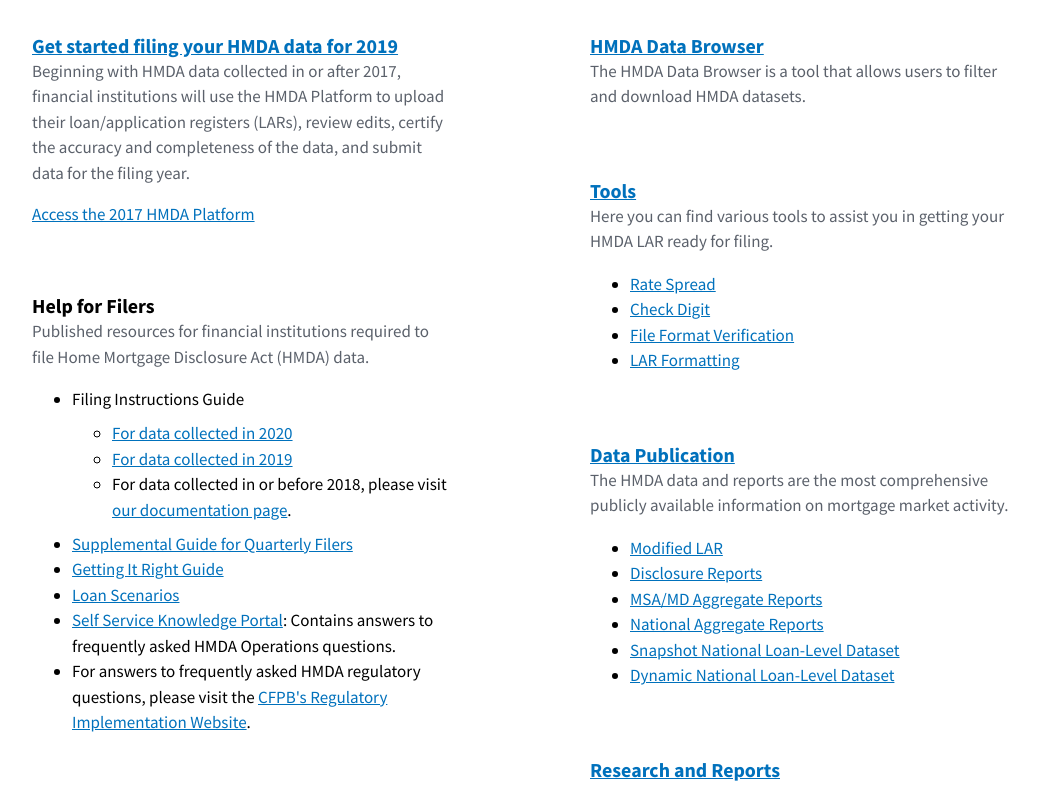
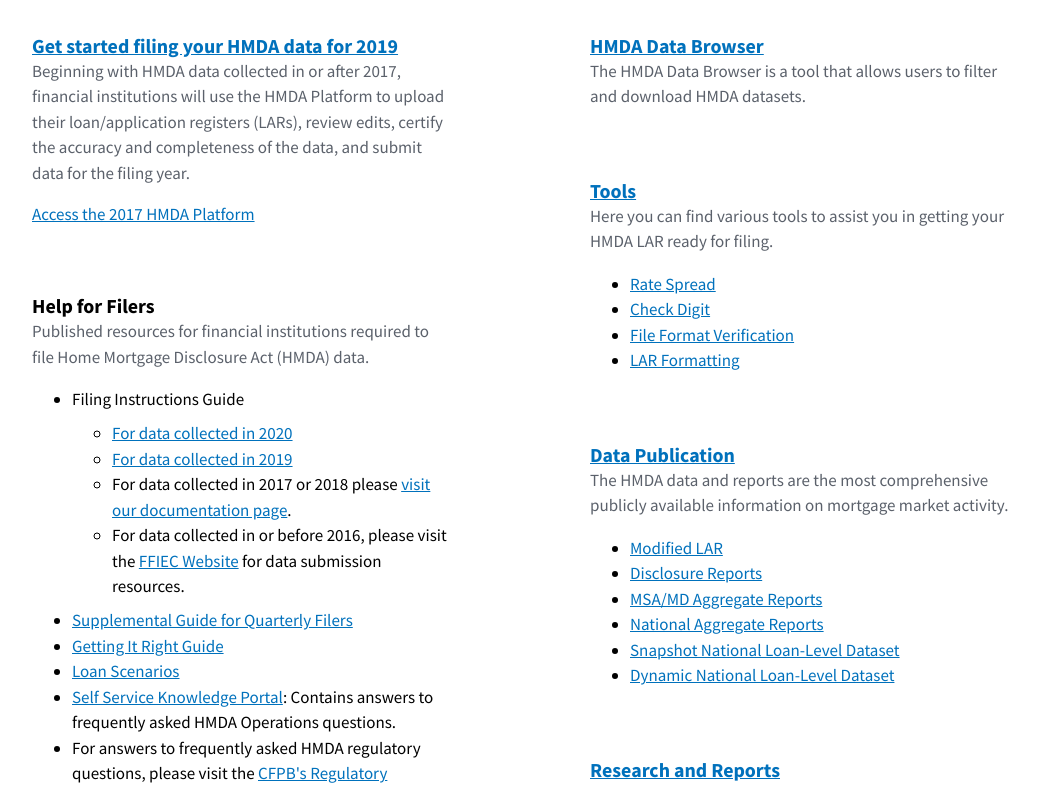
Before and after one commit to cfpb/hmda-homepage, a React (Create React App) app: page / in a window 1280 px wide. Shown: the part 385-1170 px from the top of the page, without its empty margins (118-1157 px from the left). Built offline with nearby package versions, Linux system fonts and the light colour scheme.

Commit message:
Update FIG links

```diff
--- a/src/Home.jsx
+++ b/src/Home.jsx
@@ -81,13 +81,22 @@
                   </a>
                 </li>
                 <li>
-                  For data collected in or before 2018, please visit{' '}
+                  For data collected in 2017 or 2018 please{' '}
                   <a
                     href="/documentation/2018/fig/"
                   >
-                    our documentation page
+                    visit our documentation page
                   </a>
                   .
+                </li>
+                <li>
+                  For data collected in or before 2016, please visit the{' '}
+                  <a
+                    href="https://www.ffiec.gov/hmda/fileformats.htm"
+                  >
+                    FFIEC Website
+                  </a>{' '}
+                  for data submission resources.
                 </li>
               </ul>
               <li>
```
